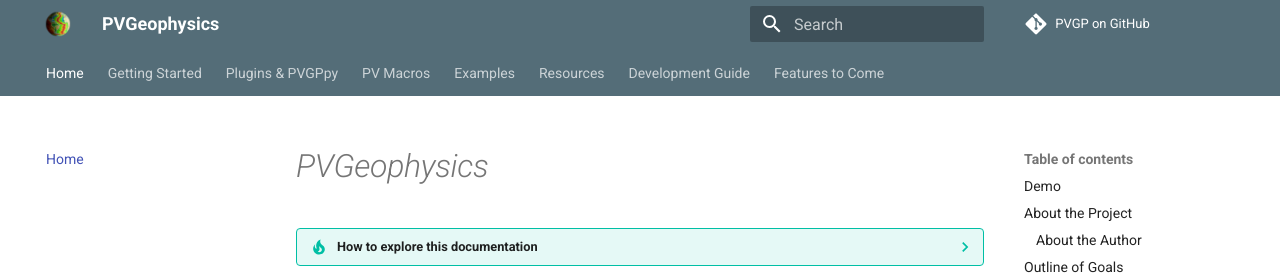
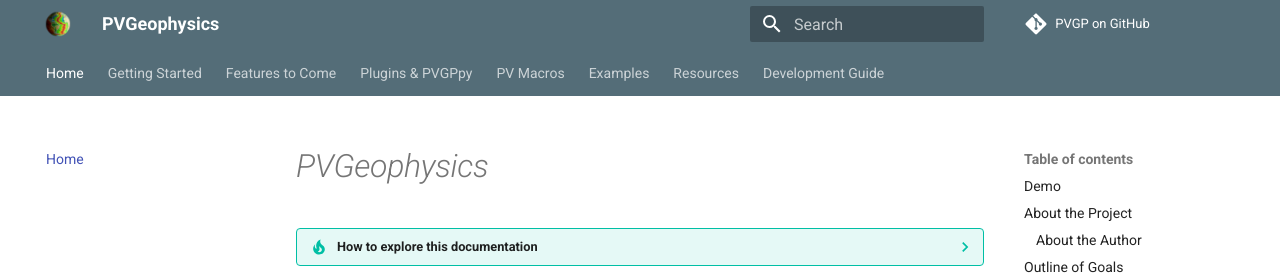
Before and after one commit to OpenGeoVis/PVGeo, an MkDocs documentation site: the page built from docs/index.md, in a window 1280 px wide and 900 px high. Shown: the top 275 px of the window. Built offline with MkDocs 1.6.1 and Material for MkDocs 9.7.7, drawn with Linux system fonts in a browser that asks for light colours; comment, search, counter and statistics services are not loaded; old or Windows-style settings are respelled for this version of MkDocs; some of the changed lines change nothing that is shown.

Commit message:
Site menu reorganization

```diff
--- a/mkdocs.yml
+++ b/mkdocs.yml
@@ -59,8 +59,8 @@ plugins:
 
 pages:
 - Home: index.md
-
 - Getting Started: Getting-Started.md
+- Features to Come: Upcoming.md
 
 - Plugins & PVGPpy:
     - About PVGPpy: PVGPpy/About-PVGPpy.md
@@ -87,7 +87,6 @@ pages:
         - Animate Tunnel Boring Machine: PVGPpy/filt/Animate-TBM.md
         - Correlate Arrays: PVGPpy/filt/Correlate-Arrays.md
         - UBC Add Model: PVGPpy/filt/UBC-Add-Model.md
-
 
 - PV Macros:
     - About pvmacros: pvmacros/About-pvmacros.md
@@ -117,5 +116,3 @@ pages:
     - Contributing: Dev-Guide/Contributing-to-PVGP.md
     - Repo Structure: Dev-Guide/Repo-Structure.md
     - Build Your Own Plugins: Dev-Guide/Build-Your-Own-Plugins.md
-
-- Features to Come: Upcoming.md
```
